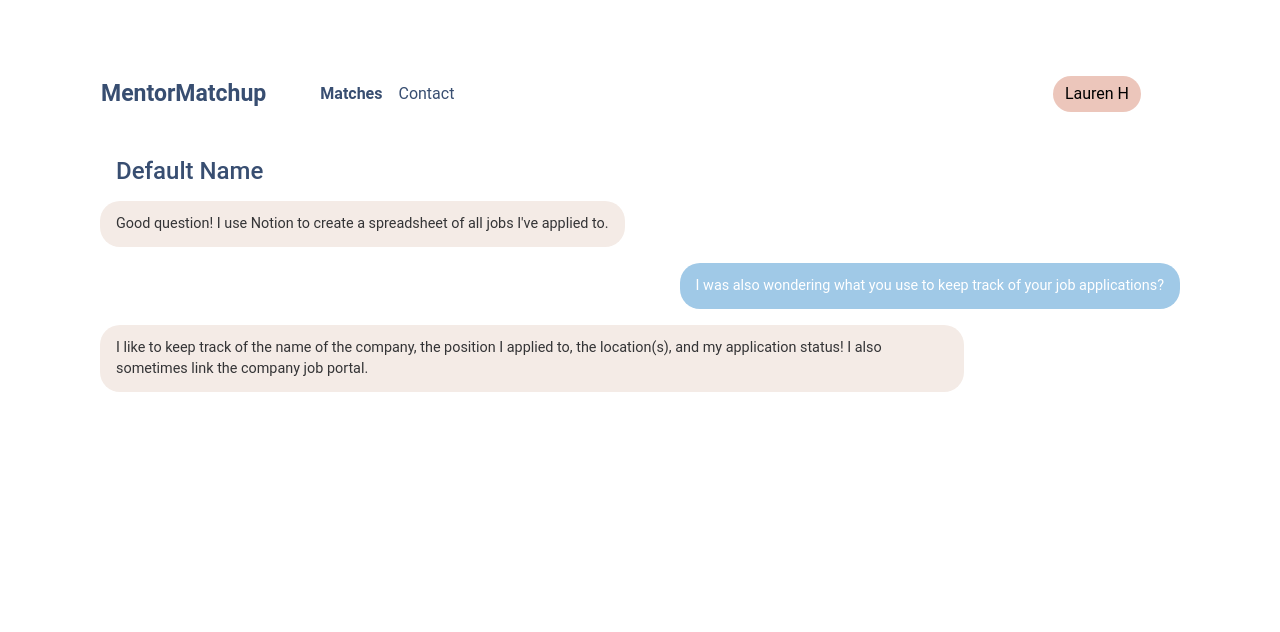
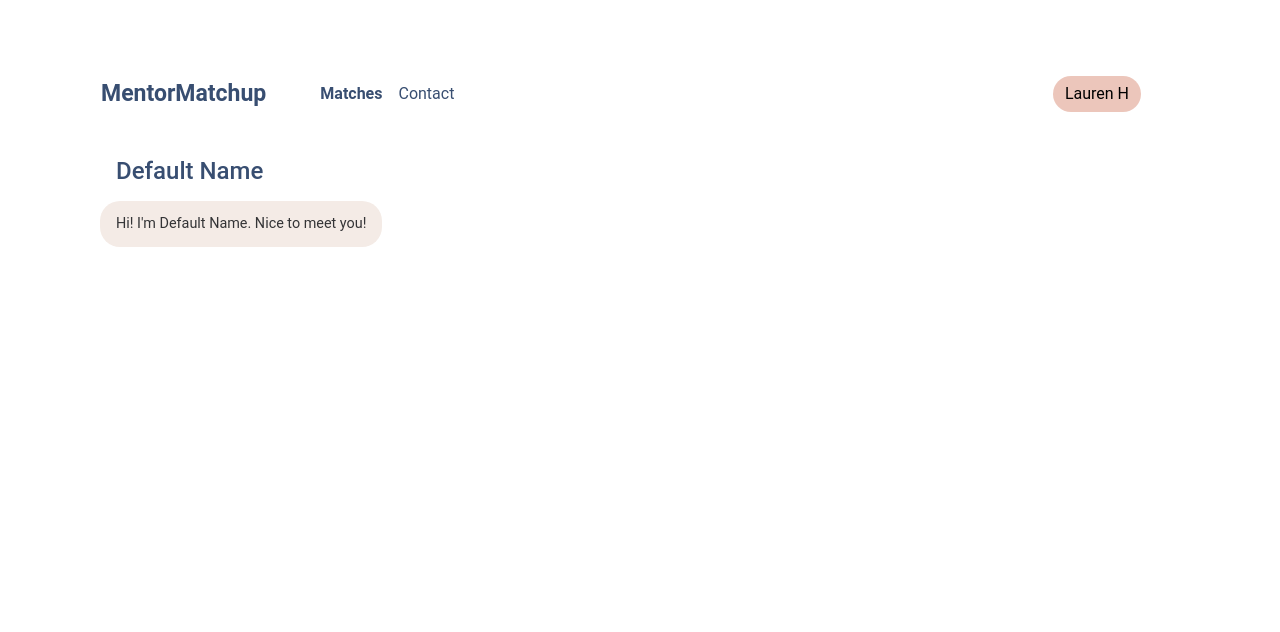
Before and after one commit to awissink/ui-semester-project, a Flask app: template templates/chat.html in a window 1280 px wide. Shown: the top 632 px of the page. Run offline with Flask 3, Linux system fonts and the light colour scheme; the template is opened without the code that fills it, so the values that code supplies are empty; some libraries are stand-ins or nearby versions.

Commit message:
Update messages so they autopopulate with name

```diff
--- a/templates/chat.html
+++ b/templates/chat.html
@@ -15,6 +15,7 @@
 
       if (name) {
           document.getElementById('chatName').innerText = name;
+          document.getElementById('chatNamePlaceholder').innerText = name;
       }
 
       const promptButton = document.querySelector('.btn-prompt');
@@ -53,14 +54,14 @@
       <h3 id="chatName">Default Name</h3>
         <div class="chat-window">
           <div class="message-box left">
-            Good question! I use Notion to create a spreadsheet of all jobs I've applied to.
+            Hi! I'm <span id="chatNamePlaceholder">Default Name</span>. Nice to meet you!
           </div>
-          <div class="message-box right">
+          <!-- <div class="message-box right">
             I was also wondering what you use to keep track of your job applications?
           </div>
           <div class="message-box left">
             I like to keep track of the name of the company, the position I applied to, the location(s), and my application status! I also sometimes link the company job portal.
-          </div>
+          </div> -->
         </div>
       </div>
 
```
